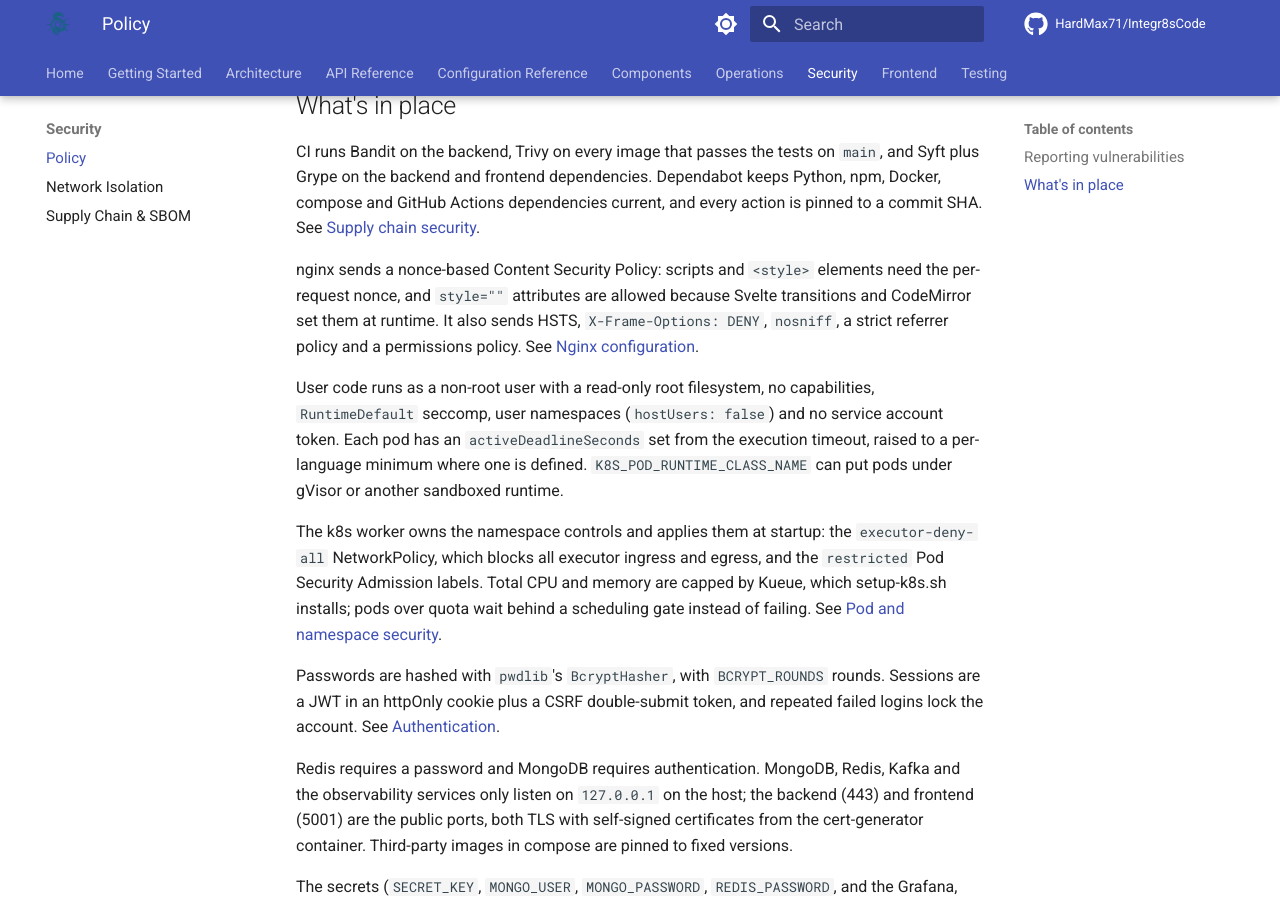
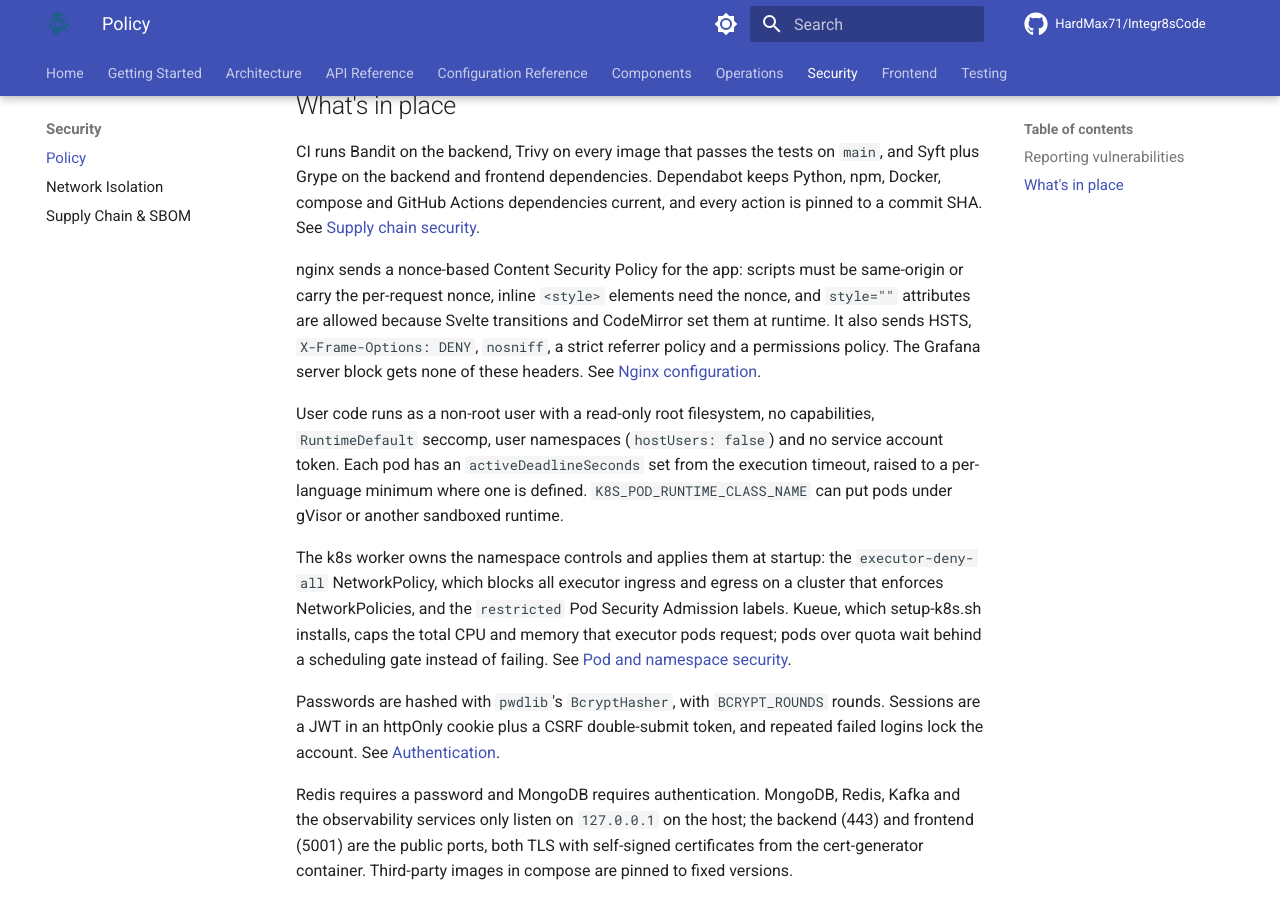
Before and after one commit to HardMax71/Integr8sCode, an MkDocs documentation site: the page built from docs/SECURITY.md, in a window 1280 px wide and 900 px high, scrolled down 415 px. Built offline with MkDocs 1.6.1 and Material for MkDocs 9.7.7, drawn with Linux system fonts in a browser that asks for light colours; comment, search, counter and statistics services are not loaded.

Commit message:
docs: scope the security overview's CSP, NetworkPolicy and Kueue claims
* script-src also allows same-origin scripts without a nonce, and the Grafana server block sends none of the headers
* executor-deny-all only blocks traffic where the cluster enforces NetworkPolicies
* Kueue counts requests (200m CPU by default), not what pods use up to their limit

```diff
--- a/docs/SECURITY.md
+++ b/docs/SECURITY.md
@@ -12,11 +12,11 @@ Include what you can: the kind of issue, where it is, steps to reproduce, a PoC
 
 CI runs Bandit on the backend, Trivy on every image that passes the tests on `main`, and Syft plus Grype on the backend and frontend dependencies. Dependabot keeps Python, npm, Docker, compose and GitHub Actions dependencies current, and every action is pinned to a commit SHA. See [Supply chain security](security/supply-chain.md).
 
-nginx sends a nonce-based Content Security Policy: scripts and `<style>` elements need the per-request nonce, and `style=""` attributes are allowed because Svelte transitions and CodeMirror set them at runtime. It also sends HSTS, `X-Frame-Options: DENY`, `nosniff`, a strict referrer policy and a permissions policy. See [Nginx configuration](operations/nginx-configuration.md#security-headers).
+nginx sends a nonce-based Content Security Policy for the app: scripts must be same-origin or carry the per-request nonce, inline `<style>` elements need the nonce, and `style=""` attributes are allowed because Svelte transitions and CodeMirror set them at runtime. It also sends HSTS, `X-Frame-Options: DENY`, `nosniff`, a strict referrer policy and a permissions policy. The Grafana server block gets none of these headers. See [Nginx configuration](operations/nginx-configuration.md#security-headers).
 
 User code runs as a non-root user with a read-only root filesystem, no capabilities, `RuntimeDefault` seccomp, user namespaces (`hostUsers: false`) and no service account token. Each pod has an `activeDeadlineSeconds` set from the execution timeout, raised to a per-language minimum where one is defined. `K8S_POD_RUNTIME_CLASS_NAME` can put pods under gVisor or another sandboxed runtime.
 
-The k8s worker owns the namespace controls and applies them at startup: the `executor-deny-all` NetworkPolicy, which blocks all executor ingress and egress, and the `restricted` Pod Security Admission labels. Total CPU and memory are capped by Kueue, which setup-k8s.sh installs; pods over quota wait behind a scheduling gate instead of failing. See [Pod and namespace security](security/policies.md).
+The k8s worker owns the namespace controls and applies them at startup: the `executor-deny-all` NetworkPolicy, which blocks all executor ingress and egress on a cluster that enforces NetworkPolicies, and the `restricted` Pod Security Admission labels. Kueue, which setup-k8s.sh installs, caps the total CPU and memory that executor pods request; pods over quota wait behind a scheduling gate instead of failing. See [Pod and namespace security](security/policies.md).
 
 Passwords are hashed with `pwdlib`'s `BcryptHasher`, with `BCRYPT_ROUNDS` rounds. Sessions are a JWT in an httpOnly cookie plus a CSRF double-submit token, and repeated failed logins lock the account. See [Authentication](architecture/authentication.md).
 
```
